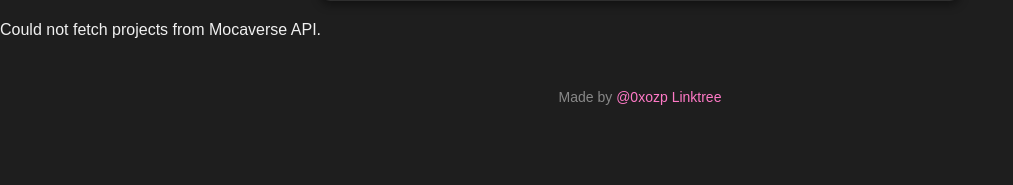
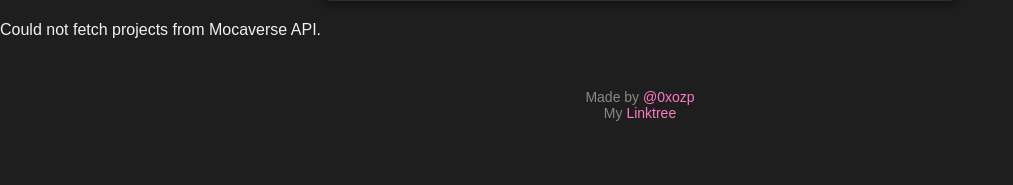
Before and after one commit to ozp3/Mocadrop-Calculator, a Flask app: page / in a window 1280 px wide. Shown: the part 586-771 px from the top of the page, without its empty margins (0-1013 px from the left). Run offline with Flask 3, Linux system fonts and the light colour scheme; data that the repository does not hold is empty.

Commit message:
Update index.html

```diff
--- a/templates/index.html
+++ b/templates/index.html
@@ -97,8 +97,9 @@
     {% endif %}
 
     <footer>
-      Made by <a href="https://x.com/0xOzp" target="_blank">@0xozp</a>
-      <a href="https://linktr.ee/0xozp" target="_blank">Linktree</a>
+      Made by <a href="https://x.com/0xOzp" target="_blank">@0xozp</a><br>
+      My <a href="https://linktr.ee/0xozp" target="_blank">Linktree</a>
+      <div style="margin-bottom: 50px;"></div>
     </footer>
   </body>
 </html>
```
